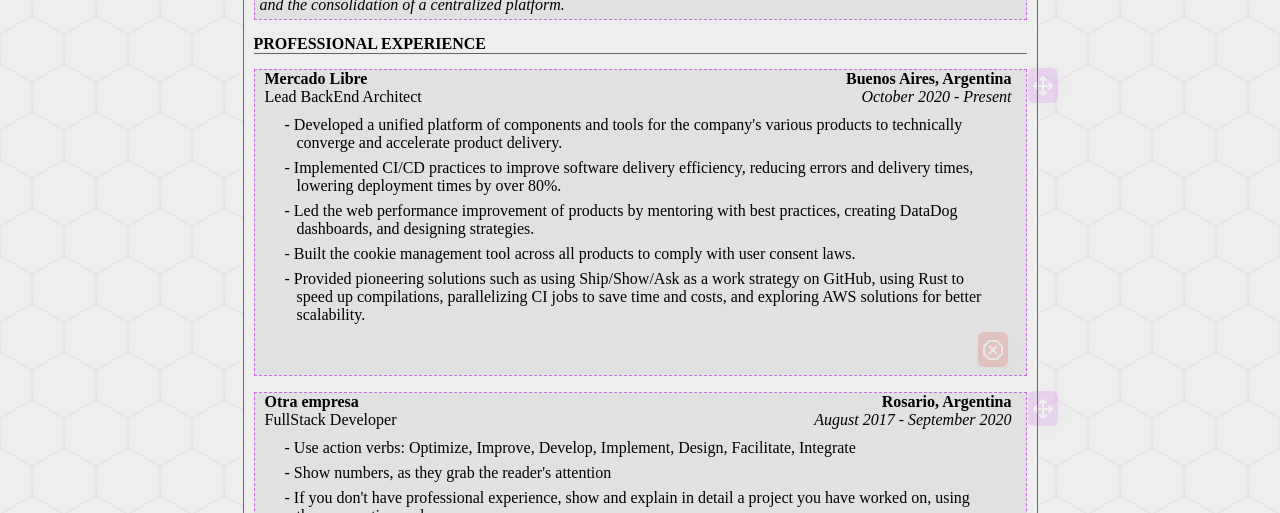
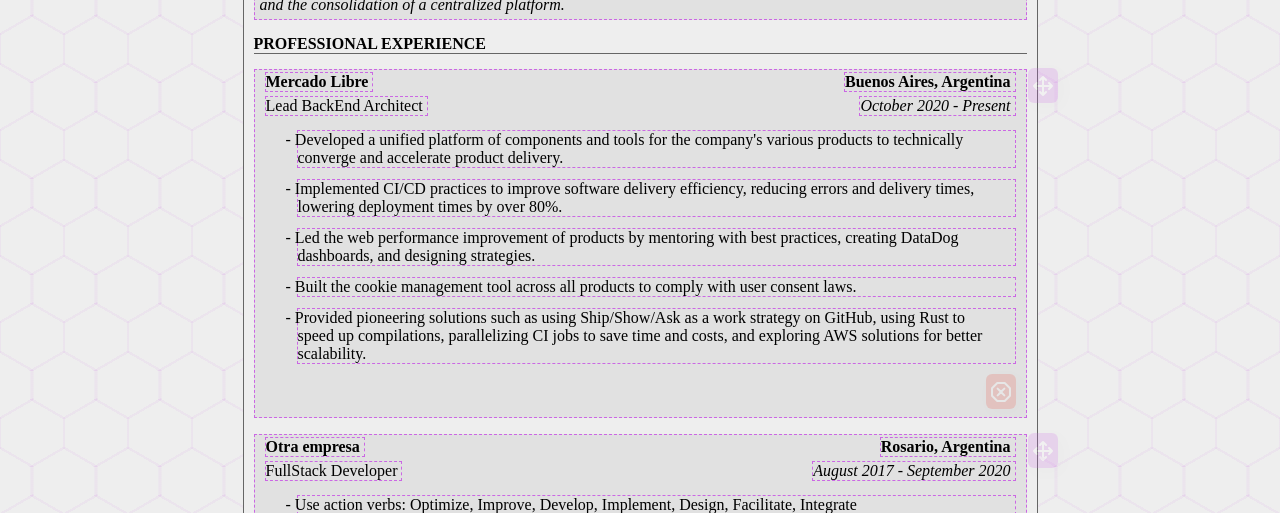
Before and after one commit to mvazquezmartin/cv_generator, a React (Vite) app: page /editorcv in a window 1280 px wide. Shown: the part 287-800 px from the top of the page. Built offline with nearby package versions, Linux system fonts and the light colour scheme.

Commit message:
style: fix minor changes, editable border

```diff
--- a/src/pages/CreateCV/CVBuilder.css
+++ b/src/pages/CreateCV/CVBuilder.css
@@ -76,6 +76,10 @@
     .skills-container {
       display: flex;
       flex-direction: column;
+      .editable-field-container {
+        margin: 2px 0;
+        border: 1px dashed #cb67e4;
+      }
       .experience-dnd,
       .education-dnd,
       .skills-dnd {
@@ -157,8 +161,8 @@
               content: ' ';
               padding-right: 0.5em; /* Espacio entre el guion y el texto */
             }
-            @media only screen and (max-width: 600px){
-              &{
+            @media only screen and (max-width: 600px) {
+              & {
                 padding-left: 1rem;
               }
             }
@@ -173,8 +177,7 @@
           height: 35px;
           width: 30px;
           background-color: #e74c3c;
-          margin: 0.5rem;
-          /* padding: 0.5rem; */
+          margin: 0.5rem 0;
           color: white;
           border: none;
           border-radius: 6px;
--- a/src/pages/CreateCV/EditableField.css
+++ b/src/pages/CreateCV/EditableField.css
@@ -22,8 +22,8 @@
       }
       .editable-field-delete {
         position: absolute;
-        top: -6px;
-        right: 18px;
+        top: 0;
+        right: 25px;
         opacity: 0.2;
         align-self: end;
         display: flex;
@@ -32,8 +32,7 @@
         height: 35px;
         width: 30px;
         background-color: #e74c3c;
-        margin: 0.5rem;
-        /* padding: 0.5rem; */
+        margin: 1px 0;
         color: white;
         border: none;
         border-radius: 6px;
```
